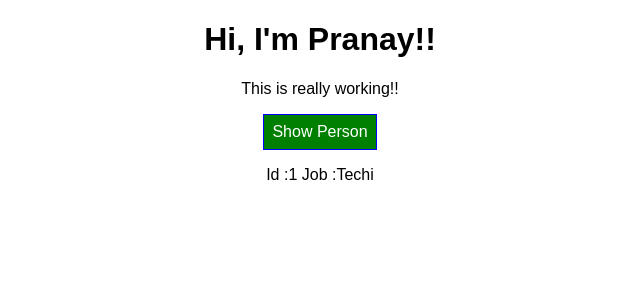
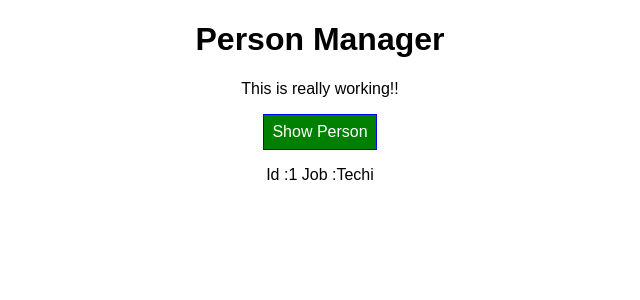
Before and after one commit to pranayneema23/React-Learning, a React app in the folder react-complete-guide/: page / in a window 1280 px wide. Shown: the top 300 px of the page, without its empty margins (320-960 px from the left). Built offline with nearby package versions, Linux system fonts and the light colour scheme.

Commit message:
Component creation LifeCycle

```diff
--- a/react-complete-guide/src/Cockpit/Cockpit.js
+++ b/react-complete-guide/src/Cockpit/Cockpit.js
@@ -18,7 +18,7 @@
 
     return(
         <div className={classes.Cockpit}>
-            <h1>Hi, I'm Pranay!!</h1>
+            <h1>{props.title}</h1>
             <p className={assignedClasses.join(' ')}>This is really working!!</p>
             <button
             className={btnClass}
--- a/react-complete-guide/src/components/Persons/Person/Person.js
+++ b/react-complete-guide/src/components/Persons/Person/Person.js
@@ -6,10 +6,11 @@
 //when use by class use this.props
 const person = (props) => {
     const style = {
-        '@media (min-width: 500px)': {
+        '@media (minWidth: 500px)': {
             width: '450px'
         }
     }
+    console.log('[Person.js] rendering...');
     return (
         <div className={classes.Person} style={style}>
             <p onClick={props.click}>I'm a {props.name} and I'm {props.age} year's old!</p>
--- a/react-complete-guide/src/components/Persons/Persons.js
+++ b/react-complete-guide/src/components/Persons/Persons.js
@@ -1,14 +1,19 @@
 import React from 'react'
 import Person from './Person/Person'
 
-const persons = (props) => props.persons.map((person,index) => {
-        return <Person
+const persons = (props) =>{
+  console.log('[Persons.js] rendering...');
+  return props.persons.map((person,index) => {
+        return (
+           <Person
               name={person.name}
               age={person.age}
               click={() => props.clicked(index)}
               changed={(event) => props.changed(event,person.id)}
               key={person.id}
               />
+        );
       });
+    };
 
 export default persons;
--- a/react-complete-guide/src/containers/App.js
+++ b/react-complete-guide/src/containers/App.js
@@ -5,6 +5,14 @@
 
 //Class based, smart, stateful component
 class App extends Component {
+
+  constructor(props) {
+    super(props);
+    console.log('[App.js] constructor');
+    //You can initilize your state here also
+    //this.state = initlize state
+  }
+
   state = {
     persons: [
       {id: 1,name: 'Pranay', age: 22},
@@ -13,6 +21,20 @@
     ],
     otherObject: [{id: 1, Job: 'Techi'}],
     showPerson: false
+  }
+
+  static getDerivedStateFromProps(props,state){
+    console.log('[App.js] getDerivedStateFromProps', props);
+    return state;
+  }
+
+  componentWillMount() {
+    console.log('[App.js] componentWillMount');
+  }
+
+  //Allow us to make an HTTP request
+  componentDidMount() {
+    console.log('[App.js] componentDidMount');
   }
 
   switchNameHandler = (newName) => {
@@ -51,7 +73,9 @@
   }
 
   render() {
-
+    //Not the real dom gets re-render but the virtual dom is re-render
+    //And compare it with previous dom and then update the changed element
+    console.log('[App.js] render')
     let person = null;
 
     if(this.state.showPerson){
@@ -64,6 +88,7 @@
     return (
         <div className={classes.App}>
           <Cockpit
+            title={this.props.appTitle}
             showPersons={this.state.showPerson}
             persons={this.state.persons}
             clicked={this.togglePersonHandler}/>
--- a/react-complete-guide/src/index.js
+++ b/react-complete-guide/src/index.js
@@ -4,5 +4,5 @@
 import App from './containers/App';
 import registerServiceWorker from './registerServiceWorker';
 
-ReactDOM.render(<App />, document.getElementById('root'));
+ReactDOM.render(<App appTitle='Person Manager'/>, document.getElementById('root'));
 registerServiceWorker();
```
Lines whose indentation alone changed are shown as unchanged.
